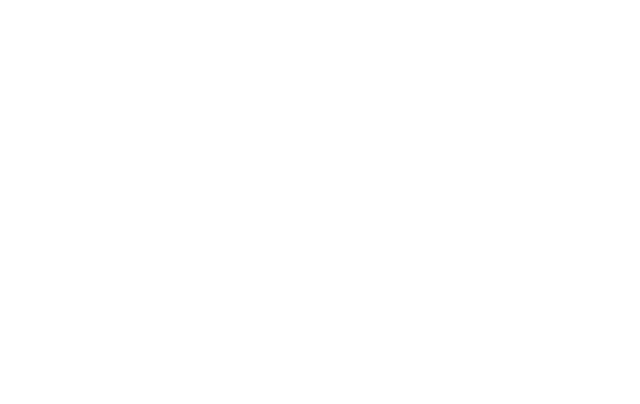
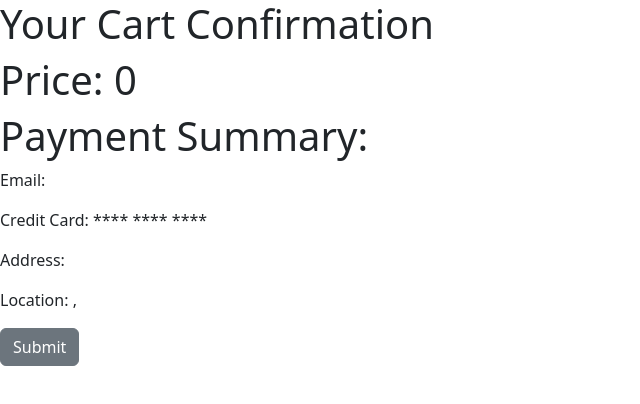
Before and after one commit to HenryT-03/Activity-3, a React (Create React App) app: page /Summary in a window 1280 px wide. Before the commit this address had no page. Shown: the top 404 px of the page, without its empty margins (0-640 px from the left). Built offline with nearby package versions, Linux system fonts and the light colour scheme.

Commit message:
finalizing summary

```diff
--- a/src/App.js
+++ b/src/App.js
@@ -54,6 +54,7 @@ function App() {
   const [filteredCatalog, setFilteredCatalog] = useState([]);
   const [categories, setCategories] = useState([]);
   const [cart, setCart] = useState([]);
+  const [cartTotal, setCartTotal] = useState(0);
   useEffect(() => {
     const fetchData = async() => {
       const response = await fetch("/products.json");
@@ -72,9 +73,10 @@ function App() {
   return (
     <Router>
       <Routes>
-        <Route path= "/" element={<Catalog cart={cart} setCart={setCart}></Catalog>}></Route>
-        <Route path="Catalog" element={<Catalog cart ={cart} setCart ={setCart}> </Catalog>}> </Route>
+        <Route path= "/" element={<Catalog cart={cart} setCart={setCart} cartTotal={cartTotal} setCartTotal={setCartTotal}></Catalog>}></Route>
+        <Route path="Catalog" element={<Catalog cart ={cart} setCart ={setCart} cartTotal={cartTotal} setCartTotal={setCartTotal}> </Catalog>}> </Route>
         <Route path="Payment" element={<Payment dataF={dataF} setDataF={setDataF} viewer={viewer} setViewer={setViewer} cart={cart}></Payment>}></Route>
+        <Route path="Summary" element={<Summary dataF={dataF} setDataF={setDataF} setViewer={setViewer} cart={cart} setCart={setCart} cartTotal={cartTotal}></Summary>}></Route>
       </Routes>
     </Router>
   )
--- a/src/Catalog.js
+++ b/src/Catalog.js
@@ -3,11 +3,10 @@ import { BrowserRouter as Router, Route, Routes, useNavigate } from "react-route
 import { Button } from 'react-bootstrap';
 import "bootstrap/dist/css/bootstrap.css";
 
-const Catalog = ({ cart, setCart }) => {
+const Catalog = ({ cart, setCart, cartTotal, setCartTotal }) => {
     const [catalog, setCatalog] = useState([]);
     const [filteredCatalog, setFilteredCatalog] = useState([]); // State for filtered catalog
 
-    const [cartTotal, setCartTotal] = useState(0);
     const [searchTerm, setSearchTerm] = useState("");
 
     const filterCategory = (tag) => {
--- a/src/MyPayment.js
+++ b/src/MyPayment.js
@@ -20,7 +20,7 @@ function Payment({ setDataF, setViewer, cart })
         console.log(data.fullName);
         setDataF(data);
         setViewer(1);
-
+        navigate("/Summary")
     }
     const navigate = useNavigate();
     return (<div>
@@ -65,7 +65,7 @@ function Payment({ setDataF, setViewer, cart })
         </div>
 
 
-        <button onClick={() => navigate("/Summary")}>Purchase</button>
+        <button type="submit">Purchase</button>
         <button onClick={() => navigate("/")}> Go Back </button>
     </form>
     </div>)
--- a/src/MySummary.js
+++ b/src/MySummary.js
@@ -4,10 +4,19 @@ import { BrowserRouter as Router, Route, Routes, useNavigate } from "react-route
 import "bootstrap/dist/css/bootstrap.css"
 
 
-function Summary({dataF, setDataF, setViewer })
-{
-    const updateHooks = ()=>
-    {
+function Summary({ dataF, setDataF, setViewer, cart, setCart, cartTotal }) {
+    const navigate = useNavigate();
+
+    // Render cart items
+    const cartItems = cart.map((item, index) => (
+        <div key={index}>
+            <img className="img-fluid" src={item.image} width={150} alt={item.title} />
+            {item.title} - ${item.price}
+        </div>
+    ));
+
+    // Reset viewer and payment form data on submission
+    const updateHooks = () => {
         setViewer(1);
         setDataF({
             fullName: '',
@@ -19,17 +28,28 @@ function Summary({dataF, setDataF, setViewer })
             state: '',
             zip: ''
         });
-    }
+
+        setCart([])
+        navigate("/");  // Navigate back to the homepage after submission
+    };
+    console.log(dataF)
+
     return (
-    <div>
-        <h1>Payment summary:</h1>
-        <h3>{dataF.fullName}</h3>
-        <p>{dataF.email}</p>
-        <p>{dataF.creditCard}</p>
-        <p>{dataF.address} {dataF.address2}</p>
-        <p>{dataF.city}{dataF.state} {dataF.zip} </p>
-        <button onClick={updateHooks} className="btn btn-secondary">Submit</button>
-    </div>);
-};
+        <div>
+            <div>
+                <h1>Your Cart Confirmation</h1>
+                <div>{cartItems}</div>
+                <h1> Price: {cartTotal}</h1>
+            </div>
+            <h1>Payment Summary:</h1>
+            <h3>{dataF.fullName}</h3>
+            <p>Email: {dataF.email}</p>
+            <p>Credit Card: **** **** **** {dataF.creditCard.slice(-4)}</p>
+            <p>Address: {dataF.address} {dataF.address2}</p>
+            <p>Location: {dataF.city}, {dataF.state} {dataF.zip}</p>
+            <button onClick={updateHooks} className="btn btn-secondary">Submit</button>
+        </div>
+    );
+}
 
 export default Summary;
```
